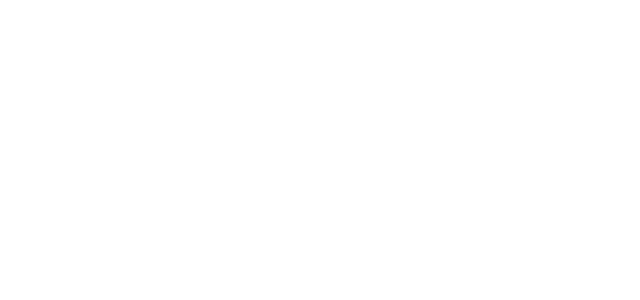
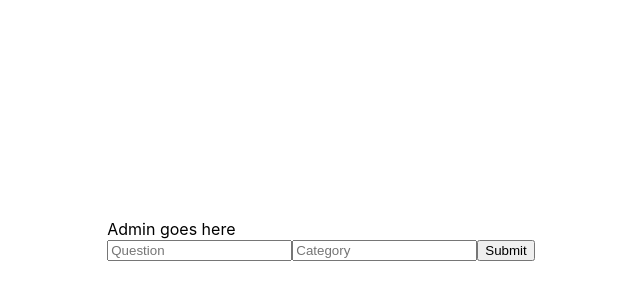
Before and after one commit to akshatchavann/ttapplication, a React (Create React App) app in the folder frontend/: page /Admin in a window 1280 px wide. Before the commit this address had no page. Shown: the part 160-460 px from the top of the page, without its empty margins (319-959 px from the left). Built offline with nearby package versions, Linux system fonts and the light colour scheme.

Commit message:
added admin portal

```diff
--- a/frontend/src/App.js
+++ b/frontend/src/App.js
@@ -8,6 +8,7 @@ import UserSignup from './pages/UserSignup.js';
 import UserLogin from './pages/UserLogin.js';
 import Content from './pages/Content';
 import Profile from './pages/Profile';
+import Admin from './pages/Admin';
 
 function App() {
   return (
@@ -19,6 +20,7 @@ function App() {
           <Route path="/UserLogin" element={<UserLogin />} />
           <Route path="/Content" element={<Content />} />
           <Route path="/Profile" element={<Profile />} />
+          <Route path="/Admin" element={<Admin />} />
         </Routes>
       </BrowserRouter>
     </div>
--- /dev/null
+++ b/frontend/src/pages/Admin.js
@@ -0,0 +1,60 @@
+import React, { useState } from 'react';
+
+const Admin = () => {
+  const [formData, setFormData] = useState({ question: '', category: '' });
+  const [error, setError] = useState('');
+
+  const handleInputChange = (e) => {
+    const { name, value } = e.target;
+    setFormData({ ...formData, [name]: value });
+  };
+
+  async function handleSubmit(event) {
+    try {
+      event.preventDefault();
+      console.log("submitted");
+      console.log(formData);
+      const response = await fetch('http://localhost:3000/api/questions/create', {
+        method: 'POST',
+        headers: {
+          'Content-Type': 'application/json',
+        },
+        body: JSON.stringify(formData),
+      });
+
+      if (!response.ok) {
+        const errorData = await response.json();
+        setError(errorData.message);
+      } else {
+        console.log('Signup successful');
+      }
+    } catch (error) {
+      console.log(error);
+    }
+  }
+
+  return (
+    <div>
+      <div>Admin goes here</div>
+      <form onSubmit={handleSubmit}>
+        <input
+          type="text"
+          name="question"
+          placeholder="Question"
+          value={formData.question}
+          onChange={handleInputChange}
+        />
+        <input
+          type="text"
+          name="category"
+          placeholder="Category"
+          value={formData.category}
+          onChange={handleInputChange}
+        />
+        <button type="submit">Submit</button>
+      </form>
+    </div>
+  );
+};
+
+export default Admin;
```
Also changed, not shown: frontend/src/styles/Admin.css (added).
